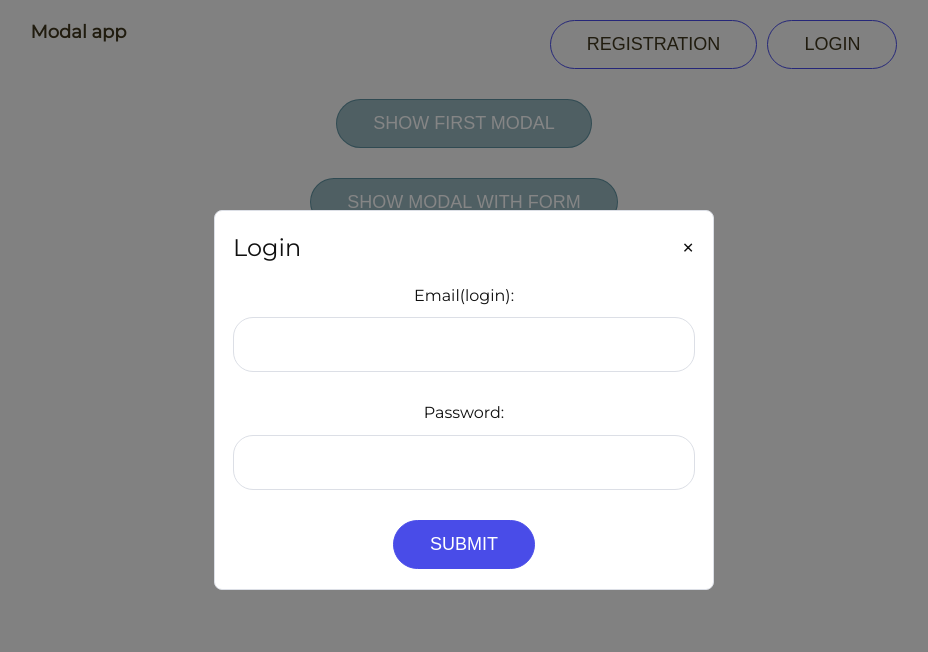
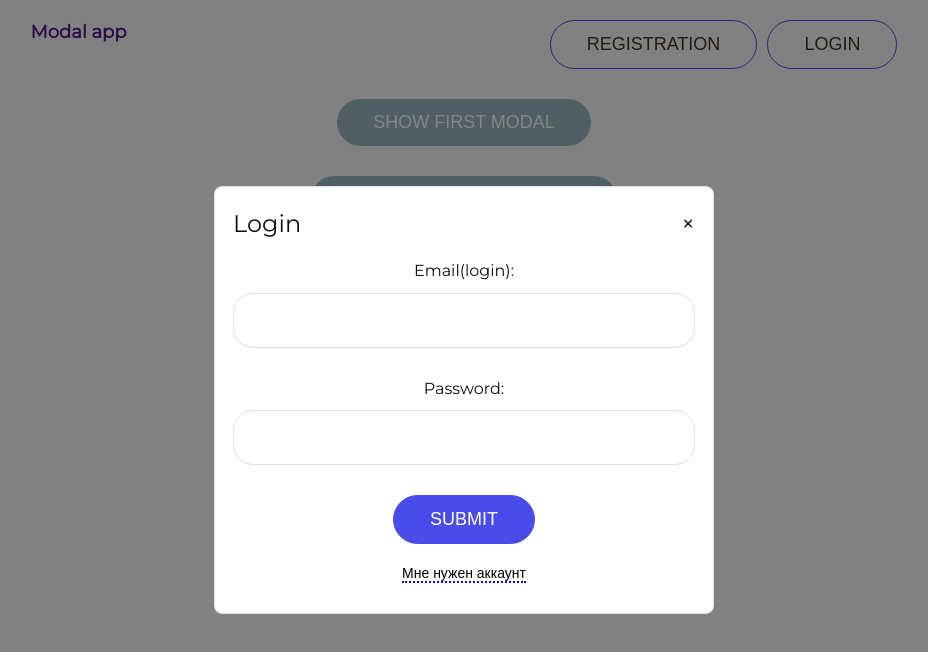
Before and after one commit to snd47/vue, a Vue app in the folder modals/: page / in a window 1280 px wide. Both pictures are taken after a click on the button "LOGIN". Shown: the top 652 px of the page, without its empty margins (176-1104 px from the left). Built offline with nearby package versions, Linux system fonts and the light colour scheme; a web font is replaced by a local one.

Commit message:
modalLogin redirect

```diff
--- a/modals/src/App.vue
+++ b/modals/src/App.vue
@@ -6,14 +6,14 @@
 
         <header>
           <div class="header-title">
-            <h2><strong>Modal app</strong></h2>
+            <h2><strong><a href="">Modal app</a></strong></h2>
           </div>
           <div class="reg-login">
             <button class="btn btnPrimary" @click="modalRegistration= !modalRegistration">Registration</button>
             <modalRegistration v-show="modalRegistration" @close="modalRegistration=false" />
 
             <button class="btn btnPrimary" @click="modalLogin= !modalLogin">Login</button>
-            <modalLogin v-show="modalLogin" @close="modalLogin=false" />
+            <modalLogin v-show="modalLogin" @close="modalLogin=false" @redirect="modalRegistration= !modalRegistration" />
           </div>
         </header>
 
@@ -34,7 +34,7 @@
                 </div>
 
                 <div slot="footer">
-                      <p>real footer</p>
+                      <p>new div slot footer</p>
                 </div>
 
           </modals>
@@ -61,9 +61,9 @@
 
             </div>
 
-            <div slot="footer">
+            <!-- <div slot="footer">
                   <p>real footer</p>
-            </div>
+            </div> -->
 
           </modals>
 <!-- modal with validate -->
@@ -146,7 +146,7 @@ export default {
     align-items: center;
     button {
       background-color: rgba(10, 87, 110, 0.404) !important;
-       border: 1px solid rgba(10, 87, 110, 0.404) !important;
+       border:  rgba(10, 87, 110, 0.404) !important;
 
       margin: 0 0 30px 0;
       color:brown
--- a/modals/src/components/ModalLogin.vue
+++ b/modals/src/components/ModalLogin.vue
@@ -4,7 +4,7 @@
             @close="onClose"
           >
             <!-- use <form> <ul> or other tag with slot name-->
-            <div slot="body">
+            <div slot="body" class="modal-login-body">
                   <form @submit.prevent="onSubmit">
 
                     <!-- <h1>Login modal</h1> -->
@@ -34,13 +34,13 @@
                      <!-- <div>{{email}}</div> -->
 
                     <button class="btn btnPrimary">Submit</button>
+
                   </form>
 
             </div>
 
-            <div slot="footer">
-                  <!-- <p>real footer</p> -->
-            <!-- if delete that div - "default footer" will appear -->
+            <div slot="footer" class="modal-login-footer">
+              <button @click="onRedirect">Мне нужен аккаунт</button>
             </div>
 
           </modal>
@@ -48,6 +48,7 @@
 
 <script>
 import { required, minLength, email, sameAs } from 'vuelidate/lib/validators'
+
 
 import modal from '@/components/UI/Modal.vue'
 
@@ -95,6 +96,10 @@ export default {
       this.$v.$reset()
       this.$emit('close')
 
+    },
+    onRedirect() {
+      this.onClose()
+      this.$emit('redirect')
     }
   }
 }
@@ -119,4 +124,25 @@ input.error {
   border-color: rgb(190, 91, 91)
 }
 
+.modal-login-body {
+  button {
+    margin-bottom:10px;
+  }
+}
+.modal-login-footer {
+  font-size: 14px;
+  text-align:center;
+  // text-decoration:underline;
+
+  margin: 10px;
+  // background-color:wheat;
+  button {
+    background-color:transparent;
+    border:none;
+    border-bottom: 2px dotted blue;
+    cursor: pointer;
+    padding:0;
+  }
+}
+
 </style>
--- a/modals/src/components/UI/Modal.vue
+++ b/modals/src/components/UI/Modal.vue
@@ -18,10 +18,10 @@
 
       </div>
 
-
+    <!-- creating slot with name here -->
       <div class="modal-footer">
         <slot name="footer">default footer</slot>
-        <!-- {{floor}} -->
+
       </div>
 
      </div>
```
